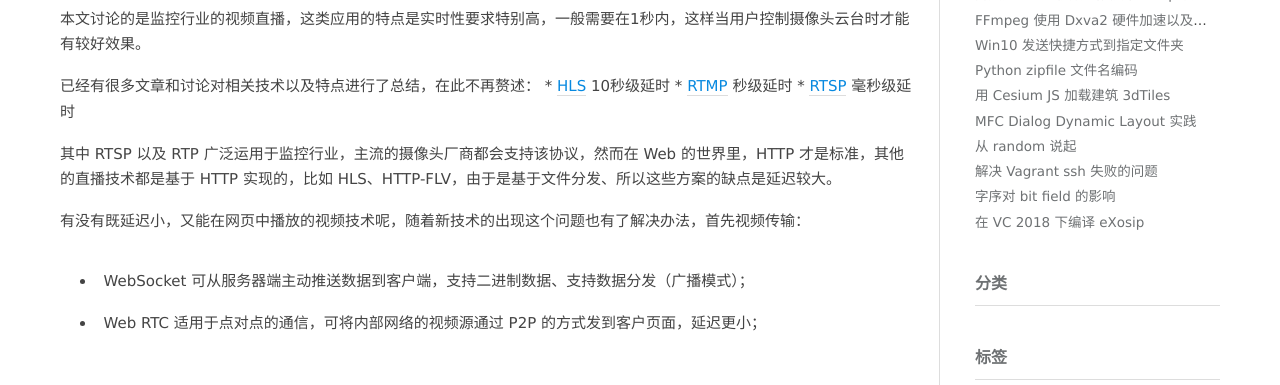
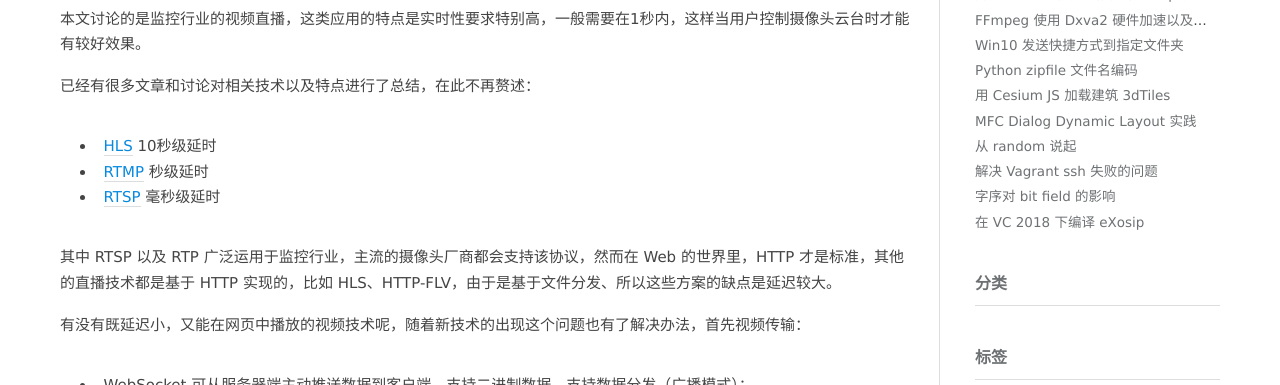
Before and after one commit to z4none/z4none.github.io, a plain HTML site: page post/2020/stream-live-video-on-website/index.html in a window 1280 px wide. Shown: the part 364-749 px from the top of the page. Drawn offline with nearby package versions, Linux system fonts and the light colour scheme; some packages are replaced by stand-ins of ours; a script that the page names is missing.

Commit message:
fix typo

```diff
--- a/post/2020/stream-live-video-on-website/index.html
+++ b/post/2020/stream-live-video-on-website/index.html
@@ -76,10 +76,13 @@
 
 <p>本文讨论的是监控行业的视频直播，这类应用的特点是实时性要求特别高，一般需要在1秒内，这样当用户控制摄像头云台时才能有较好效果。</p>
 
-<p>已经有很多文章和讨论对相关技术以及特点进行了总结，在此不再赘述：
-* <a href="https://zh.wikipedia.org/zh-hans/HTTP_Live_Streaming">HLS</a> 10秒级延时
-* <a href="https://zh.wikipedia.org/wiki/%E5%AE%9E%E6%97%B6%E6%B6%88%E6%81%AF%E5%8D%8F%E8%AE%AE">RTMP</a> 秒级延时
-* <a href="https://zh.wikipedia.org/wiki/%E5%8D%B3%E6%99%82%E4%B8%B2%E6%B5%81%E5%8D%94%E5%AE%9A">RTSP</a> 毫秒级延时</p>
+<p>已经有很多文章和讨论对相关技术以及特点进行了总结，在此不再赘述：</p>
+
+<ul>
+<li><a href="https://zh.wikipedia.org/zh-hans/HTTP_Live_Streaming">HLS</a> 10秒级延时</li>
+<li><a href="https://zh.wikipedia.org/wiki/%E5%AE%9E%E6%97%B6%E6%B6%88%E6%81%AF%E5%8D%8F%E8%AE%AE">RTMP</a> 秒级延时</li>
+<li><a href="https://zh.wikipedia.org/wiki/%E5%8D%B3%E6%99%82%E4%B8%B2%E6%B5%81%E5%8D%94%E5%AE%9A">RTSP</a> 毫秒级延时</li>
+</ul>
 
 <p>其中 RTSP 以及 RTP 广泛运用于监控行业，主流的摄像头厂商都会支持该协议，然而在 Web 的世界里，HTTP 才是标准，其他的直播技术都是基于 HTTP 实现的，比如 HLS、HTTP-FLV，由于是基于文件分发、所以这些方案的缺点是延迟较大。</p>
 
```
